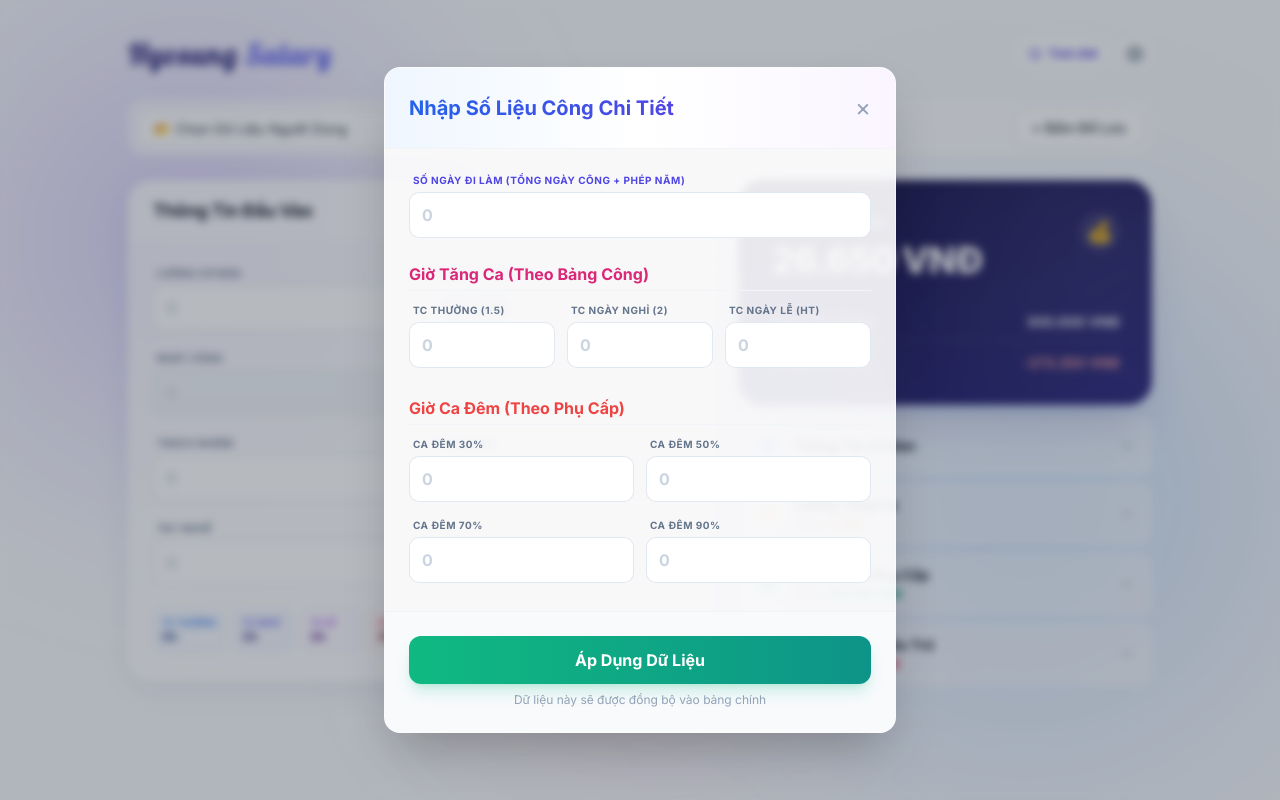
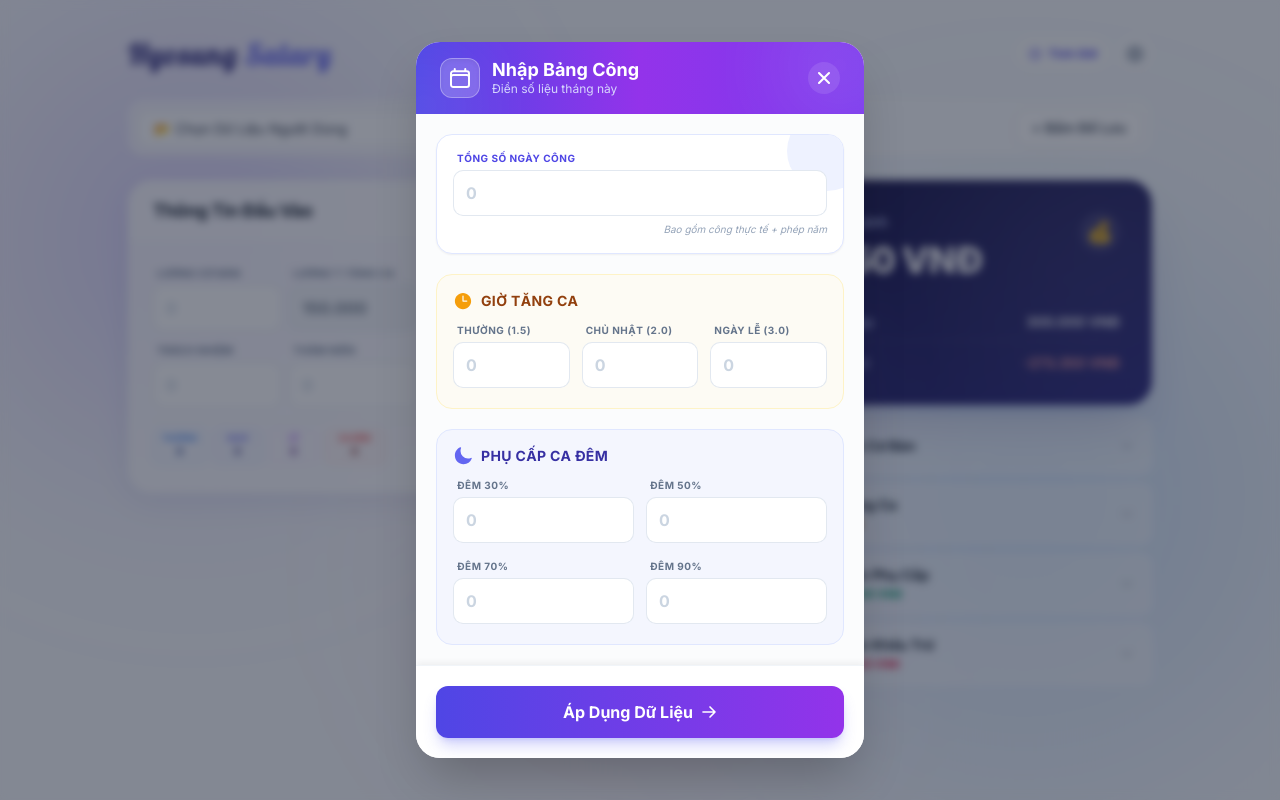
Before and after one commit to Sanbier/hyosungsalary, a React (Vite) app: page / in a window 1280 px wide. Both pictures are taken after a click on the button "Nhập Công". Built offline with nearby package versions, Linux system fonts and the light colour scheme.

Commit message:
Update from Studio

```diff
--- a/App.tsx
+++ b/App.tsx
@@ -116,9 +116,9 @@ function App() {
                 </button>
               }
             >
-              {/* Very Compact Grid */}
-              <div className="grid grid-cols-2 gap-2 sm:gap-4">
-                <InputGroup id="luong_co_ban" label="Lương Cơ Bản" value={inputs.luong_co_ban} onChange={handleInputChange} currency />
+              {/* Compact Grid: 2 cols on mobile, 3 on tablet, 4 on desktop */}
+              <div className="grid grid-cols-2 md:grid-cols-3 lg:grid-cols-4 gap-2">
+                <InputGroup id="luong_co_ban" label="Lương Cơ Bản" value={inputs.luong_co_ban} onChange={handleInputChange} currency className="mb-0" />
 
                 <InputGroup
                     id="luong_tinh_tang_ca"
@@ -127,6 +127,7 @@ function App() {
                     onChange={handleInputChange}
                     currency
                     disabled
+                    className="mb-0"
                 />
 
                 <InputGroup
@@ -135,41 +136,42 @@ function App() {
                   value={inputs.ngay_di_lam}
                   onChange={handleInputChange}
                   disabled
+                  className="mb-0"
                 />
 
-                <InputGroup id="pc_chuyen_can" label="Chuyên Cần" value={inputs.pc_chuyen_can} onChange={handleInputChange} currency />
+                <InputGroup id="pc_chuyen_can" label="Chuyên Cần" value={inputs.pc_chuyen_can} onChange={handleInputChange} currency className="mb-0" />
 
-                <InputGroup id="pc_trach_nhiem" label="Trách Nhiệm" value={inputs.pc_trach_nhiem} onChange={handleInputChange} currency />
-                <InputGroup id="pc_tham_nien" label="Thâm Niên" value={inputs.pc_tham_nien} onChange={handleInputChange} currency />
+                <InputGroup id="pc_trach_nhiem" label="Trách Nhiệm" value={inputs.pc_trach_nhiem} onChange={handleInputChange} currency className="mb-0" />
+                <InputGroup id="pc_tham_nien" label="Thâm Niên" value={inputs.pc_tham_nien} onChange={handleInputChange} currency className="mb-0" />
 
-                <InputGroup id="pc_tay_nghe" label="Tay Nghề" value={inputs.pc_tay_nghe} onChange={handleInputChange} currency />
+                <InputGroup id="pc_tay_nghe" label="Tay Nghề" value={inputs.pc_tay_nghe} onChange={handleInputChange} currency className="mb-0" />
               </div>
 
-               {/* Mini Data Display for Timesheet - Compact Version */}
-               <div className="mt-3 pt-2 border-t border-dashed border-gray-200">
-                  <div className="flex gap-2 overflow-x-auto pb-1 scrollbar-hide">
+               {/* Mini Data Display for Timesheet - Extra Compact Version */}
+               <div className="mt-2 pt-2 border-t border-dashed border-gray-200">
+                  <div className="flex gap-1.5 overflow-x-auto pb-1 scrollbar-hide">
                     {/* TC Thường */}
-                    <div className="flex-shrink-0 bg-blue-50/50 px-2 py-1.5 rounded-md border border-blue-100 min-w-[60px]">
-                      <p className="text-[9px] text-blue-500 font-bold uppercase leading-none mb-0.5">TC Thường</p>
-                      <p className="text-xs font-semibold text-blue-900">{inputs.tc_thuong}h</p>
+                    <div className="flex-shrink-0 bg-blue-50/50 px-2 py-1 rounded-md border border-blue-100 min-w-[50px] text-center">
+                      <p className="text-[8px] text-blue-500 font-bold uppercase leading-none mb-0.5">Thường</p>
+                      <p className="text-[10px] font-bold text-blue-900">{inputs.tc_thuong}</p>
                     </div>
 
                     {/* TC Nghỉ */}
-                    <div className="flex-shrink-0 bg-indigo-50/50 px-2 py-1.5 rounded-md border border-indigo-100 min-w-[60px]">
-                      <p className="text-[9px] text-indigo-500 font-bold uppercase leading-none mb-0.5">TC Nghỉ</p>
-                      <p className="text-xs font-semibold text-indigo-900">{inputs.tc_nghi}h</p>
+                    <div className="flex-shrink-0 bg-indigo-50/50 px-2 py-1 rounded-md border border-indigo-100 min-w-[50px] text-center">
+                      <p className="text-[8px] text-indigo-500 font-bold uppercase leading-none mb-0.5">Nghỉ</p>
+                      <p className="text-[10px] font-bold text-indigo-900">{inputs.tc_nghi}</p>
                     </div>
 
                     {/* TC Lễ */}
-                     <div className="flex-shrink-0 bg-purple-50/50 px-2 py-1.5 rounded-md border border-purple-100 min-w-[60px]">
-                      <p className="text-[9px] text-purple-500 font-bold uppercase leading-none mb-0.5">TC Lễ</p>
-                      <p className="text-xs font-semibold text-purple-900">{inputs.tc_le}h</p>
+                     <div className="flex-shrink-0 bg-purple-50/50 px-2 py-1 rounded-md border border-purple-100 min-w-[50px] text-center">
+                      <p className="text-[8px] text-purple-500 font-bold uppercase leading-none mb-0.5">Lễ</p>
+                      <p className="text-[10px] font-bold text-purple-900">{inputs.tc_le}</p>
                     </div>
 
                     {/* Tổng PC Ca Đêm */}
-                    <div className="flex-shrink-0 bg-red-50/50 px-2 py-1.5 rounded-md border border-red-100 min-w-[70px]">
-                      <p className="text-[9px] text-red-500 font-bold uppercase leading-none mb-0.5">Ca Đêm</p>
-                      <p className="text-xs font-semibold text-red-900">{inputs.cd_30 + inputs.cd_50 + inputs.cd_70 + inputs.cd_90}h</p>
+                    <div className="flex-shrink-0 bg-red-50/50 px-2 py-1 rounded-md border border-red-100 min-w-[60px] text-center">
+                      <p className="text-[8px] text-red-500 font-bold uppercase leading-none mb-0.5">Ca Đêm</p>
+                      <p className="text-[10px] font-bold text-red-900">{inputs.cd_30 + inputs.cd_50 + inputs.cd_70 + inputs.cd_90}</p>
                     </div>
                   </div>
                </div>
--- a/components/TimesheetModal.tsx
+++ b/components/TimesheetModal.tsx
@@ -1,20 +1,24 @@
 import React, { useState, useEffect } from 'react';
 import { SalaryInputs } from '../types';
 import InputGroup from './InputGroup';
+
 interface TimesheetModalProps {
   isOpen: boolean;
   onClose: () => void;
   currentData: SalaryInputs;
   onApply: (data: Partial<SalaryInputs>) => void;
 }
+
 const TimesheetModal: React.FC<TimesheetModalProps> = ({ isOpen, onClose, currentData, onApply }) => {
   const [localData, setLocalData] = useState<SalaryInputs>(currentData);
+
   // Sync local state when modal opens
   useEffect(() => {
     if (isOpen) {
       setLocalData(currentData);
     }
   }, [isOpen, currentData]);
+
   const handleChange = (e: React.ChangeEvent<HTMLInputElement>) => {
     const { id, value } = e.target;
     setLocalData(prev => ({
@@ -22,6 +26,7 @@ const TimesheetModal: React.FC<TimesheetModalProps> = ({ isOpen, onClose, curren
       [id]: parseFloat(value) || 0
     }));
   };
+
   const handleApply = () => {
     onApply({
       ngay_di_lam: localData.ngay_di_lam,
@@ -35,54 +40,112 @@ const TimesheetModal: React.FC<TimesheetModalProps> = ({ isOpen, onClose, curren
     });
     onClose();
   };
+
   if (!isOpen) return null;
+
   return (
-    <div className="fixed inset-0 z-50 flex items-center justify-center p-4 bg-slate-900/30 backdrop-blur-sm animate-fade-in" onClick={onClose}>
+    <div className="fixed inset-0 z-50 flex items-center justify-center p-4" onClick={onClose}>
+      {/* Backdrop with stronger blur */}
+      <div className="absolute inset-0 bg-slate-900/50 backdrop-blur-sm animate-fade-in"></div>
+
       <div
-        className="bg-white/90 border border-white/50 w-full max-w-lg rounded-2xl shadow-2xl overflow-hidden transform transition-all scale-100 relative"
+        className="bg-white w-full max-w-md rounded-3xl shadow-2xl overflow-hidden transform transition-all scale-100 relative flex flex-col max-h-[90vh]"
         onClick={e => e.stopPropagation()}
       >
-        <div className="p-6 border-b border-slate-100 flex justify-between items-center bg-gradient-to-r from-blue-50 via-white to-purple-50">
-          <h3 className="text-xl font-bold bg-gradient-to-r from-blue-600 to-indigo-600 bg-clip-text text-transparent">Nhập Số Liệu Công Chi Tiết</h3>
-          <button onClick={onClose} className="text-slate-400 hover:text-slate-600 text-2xl transition-transform hover:rotate-90">×</button>
+        {/* 1. HEADER: Solid Gradient */}
+        <div className="px-6 py-4 bg-gradient-to-r from-indigo-600 via-purple-600 to-violet-600 shrink-0 flex justify-between items-center relative overflow-hidden">
+          {/* Decorative shapes */}
+          <div className="absolute top-0 right-0 w-32 h-32 bg-white/10 rounded-full blur-2xl -mr-10 -mt-10"></div>
+          <div className="absolute bottom-0 left-0 w-24 h-24 bg-white/10 rounded-full blur-2xl -ml-10 -mb-10"></div>
+
+          <div className="relative z-10 flex items-center gap-3">
+            <div className="w-10 h-10 bg-white/20 backdrop-blur-md rounded-xl flex items-center justify-center text-white border border-white/30 shadow-inner">
+                <svg xmlns="http://www.w3.org/2000/svg" fill="none" viewBox="0 0 24 24" strokeWidth={2} stroke="currentColor" className="w-6 h-6">
+                    <path strokeLinecap="round" strokeLinejoin="round" d="M6.75 3v2.25M17.25 3v2.25M3 18.75V7.5a2.25 2.25 0 0 1 2.25-2.25h13.5A2.25 2.25 0 0 1 21 7.5v11.25m-18 0A2.25 2.25 0 0 0 5.25 21h13.5A2.25 2.25 0 0 0 21 18.75m-18 0v-7.5A2.25 2.25 0 0 1 5.25 9h13.5A2.25 2.25 0 0 1 21 11.25v7.5" />
+                </svg>
             </div>
-        <div className="p-6 space-y-6 max-h-[65vh] overflow-y-auto">
+            <div>
+                <h3 className="text-lg font-bold text-white leading-tight">Nhập Bảng Công</h3>
+                <p className="text-indigo-100 text-xs opacity-90">Điền số liệu tháng này</p>
+            </div>
+          </div>
+          <button onClick={onClose} className="relative z-10 w-8 h-8 flex items-center justify-center rounded-full bg-white/10 text-white hover:bg-white/20 transition-all">
+            <svg xmlns="http://www.w3.org/2000/svg" fill="none" viewBox="0 0 24 24" strokeWidth={2.5} stroke="currentColor" className="w-5 h-5">
+                <path strokeLinecap="round" strokeLinejoin="round" d="M6 18 18 6M6 6l12 12" />
+            </svg>
+          </button>
+        </div>
+
+        {/* 2. BODY: Scrollable */}
+        <div className="flex-1 overflow-y-auto p-5 space-y-5 bg-slate-50/50 custom-scrollbar">
+
+            {/* SECTION: Ngày Công (Hero) */}
+            <div className="bg-white p-4 rounded-2xl shadow-sm border border-indigo-100 relative overflow-hidden">
+                <div className="absolute top-0 right-0 w-20 h-20 bg-indigo-50 rounded-full -mr-6 -mt-6 z-0"></div>
+                <div className="relative z-10">
                     <InputGroup
                         id="ngay_di_lam"
-            label="Số Ngày Đi Làm (Tổng Ngày Công + Phép Năm)"
+                        label="Tổng Số Ngày Công"
                         value={localData.ngay_di_lam}
                         onChange={handleChange}
                         highlight
+                        className="mb-0" // override default margin
                     />
-          <div>
-            <h4 className="text-pink-600 font-bold mb-3 border-b border-slate-100 pb-1">Giờ Tăng Ca (Theo Bảng Công)</h4>
-            <div className="grid grid-cols-3 gap-3">
-              <InputGroup id="tc_thuong" label="TC Thường (1.5)" value={localData.tc_thuong} onChange={handleChange} />
-              <InputGroup id="tc_nghi" label="TC Ngày Nghỉ (2)" value={localData.tc_nghi} onChange={handleChange} />
-              <InputGroup id="tc_le" label="TC Ngày Lễ (HT)" value={localData.tc_le} onChange={handleChange} />
+                    <p className="text-[10px] text-slate-400 mt-1.5 italic text-right">Bao gồm công thực tế + phép năm</p>
                 </div>
             </div>
-          <div>
-            <h4 className="text-red-500 font-bold mb-3 border-b border-slate-100 pb-1">Giờ Ca Đêm (Theo Phụ Cấp)</h4>
+
+            {/* SECTION: Tăng Ca (Amber Theme) */}
+            <div className="bg-amber-50/50 p-4 rounded-2xl border border-amber-100">
+                <div className="flex items-center gap-2 mb-3">
+                    <span className="text-amber-500">
+                        <svg xmlns="http://www.w3.org/2000/svg" viewBox="0 0 24 24" fill="currentColor" className="w-5 h-5">
+                            <path fillRule="evenodd" d="M12 2.25c-5.385 0-9.75 4.365-9.75 9.75s4.365 9.75 9.75 9.75 9.75-4.365 9.75-9.75S17.385 2.25 12 2.25ZM12.75 6a.75.75 0 0 0-1.5 0v6c0 .414.336.75.75.75h4.5a.75.75 0 0 0 0-1.5h-3.75V6Z" clipRule="evenodd" />
+                        </svg>
+                    </span>
+                    <h4 className="text-sm font-bold text-amber-800 uppercase tracking-wide">Giờ Tăng Ca</h4>
+                </div>
+                <div className="grid grid-cols-3 gap-3">
+                    <InputGroup id="tc_thuong" label="Thường (1.5)" value={localData.tc_thuong} onChange={handleChange} />
+                    <InputGroup id="tc_nghi" label="Chủ Nhật (2.0)" value={localData.tc_nghi} onChange={handleChange} />
+                    <InputGroup id="tc_le" label="Ngày Lễ (3.0)" value={localData.tc_le} onChange={handleChange} />
+                </div>
+            </div>
+
+            {/* SECTION: Ca Đêm (Indigo Theme) */}
+            <div className="bg-indigo-50/50 p-4 rounded-2xl border border-indigo-100">
+                <div className="flex items-center gap-2 mb-3">
+                    <span className="text-indigo-500">
+                        <svg xmlns="http://www.w3.org/2000/svg" viewBox="0 0 24 24" fill="currentColor" className="w-5 h-5">
+                            <path fillRule="evenodd" d="M9.528 1.718a.75.75 0 0 1 .162.819A8.97 8.97 0 0 0 9 6a9 9 0 0 0 9 9 8.97 8.97 0 0 0 3.463-.69.75.75 0 0 1 .981.98 10.503 10.503 0 0 1-9.694 6.46c-5.799 0-10.5-4.701-10.5-10.5 0-4.368 2.667-8.112 6.46-9.694a.75.75 0 0 1 .818.162Z" clipRule="evenodd" />
+                        </svg>
+                    </span>
+                    <h4 className="text-sm font-bold text-indigo-800 uppercase tracking-wide">Phụ Cấp Ca Đêm</h4>
+                </div>
                 <div className="grid grid-cols-2 gap-3">
-              <InputGroup id="cd_30" label="Ca Đêm 30%" value={localData.cd_30} onChange={handleChange} />
-              <InputGroup id="cd_50" label="Ca Đêm 50%" value={localData.cd_50} onChange={handleChange} />
-              <InputGroup id="cd_70" label="Ca Đêm 70%" value={localData.cd_70} onChange={handleChange} />
-              <InputGroup id="cd_90" label="Ca Đêm 90%" value={localData.cd_90} onChange={handleChange} />
+                    <InputGroup id="cd_30" label="Đêm 30%" value={localData.cd_30} onChange={handleChange} />
+                    <InputGroup id="cd_50" label="Đêm 50%" value={localData.cd_50} onChange={handleChange} />
+                    <InputGroup id="cd_70" label="Đêm 70%" value={localData.cd_70} onChange={handleChange} />
+                    <InputGroup id="cd_90" label="Đêm 90%" value={localData.cd_90} onChange={handleChange} />
                 </div>
             </div>
         </div>
-        <div className="p-6 border-t border-slate-100 bg-slate-50">
+
+        {/* 3. FOOTER */}
+        <div className="p-5 border-t border-slate-100 bg-white shrink-0 shadow-[0_-4px_6px_-1px_rgba(0,0,0,0.05)]">
           <button
             onClick={handleApply}
-            className="w-full bg-gradient-to-r from-emerald-500 to-teal-600 hover:from-emerald-400 hover:to-teal-500 text-white font-bold py-3 px-4 rounded-xl shadow-lg shadow-emerald-500/20 transition-all transform active:scale-95 hover:-translate-y-1"
+            className="w-full bg-gradient-to-r from-indigo-600 to-purple-600 hover:from-indigo-500 hover:to-purple-500 text-white font-bold py-3.5 px-4 rounded-xl shadow-lg shadow-indigo-500/30 transition-all transform active:scale-95 flex items-center justify-center gap-2"
           >
-             Áp Dụng Dữ Liệu
+             <span>Áp Dụng Dữ Liệu</span>
+             <svg xmlns="http://www.w3.org/2000/svg" fill="none" viewBox="0 0 24 24" strokeWidth={2.5} stroke="currentColor" className="w-4 h-4">
+                <path strokeLinecap="round" strokeLinejoin="round" d="M13.5 4.5 21 12m0 0-7.5 7.5M21 12H3" />
+             </svg>
           </button>
-          <p className="text-center text-xs text-slate-400 mt-2">Dữ liệu này sẽ được đồng bộ vào bảng chính</p>
         </div>
       </div>
     </div>
   );
 };
+
 export default TimesheetModal;
```
Lines whose indentation alone changed are shown as unchanged.
